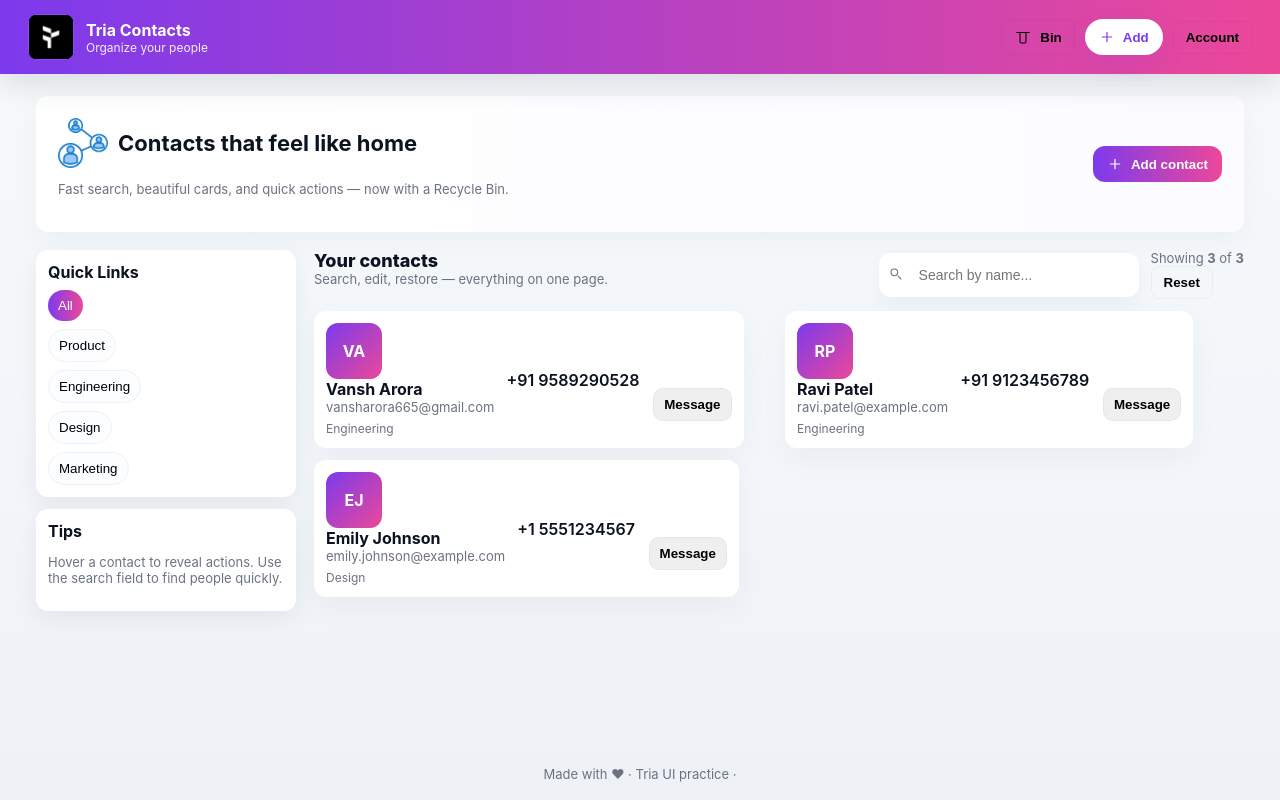
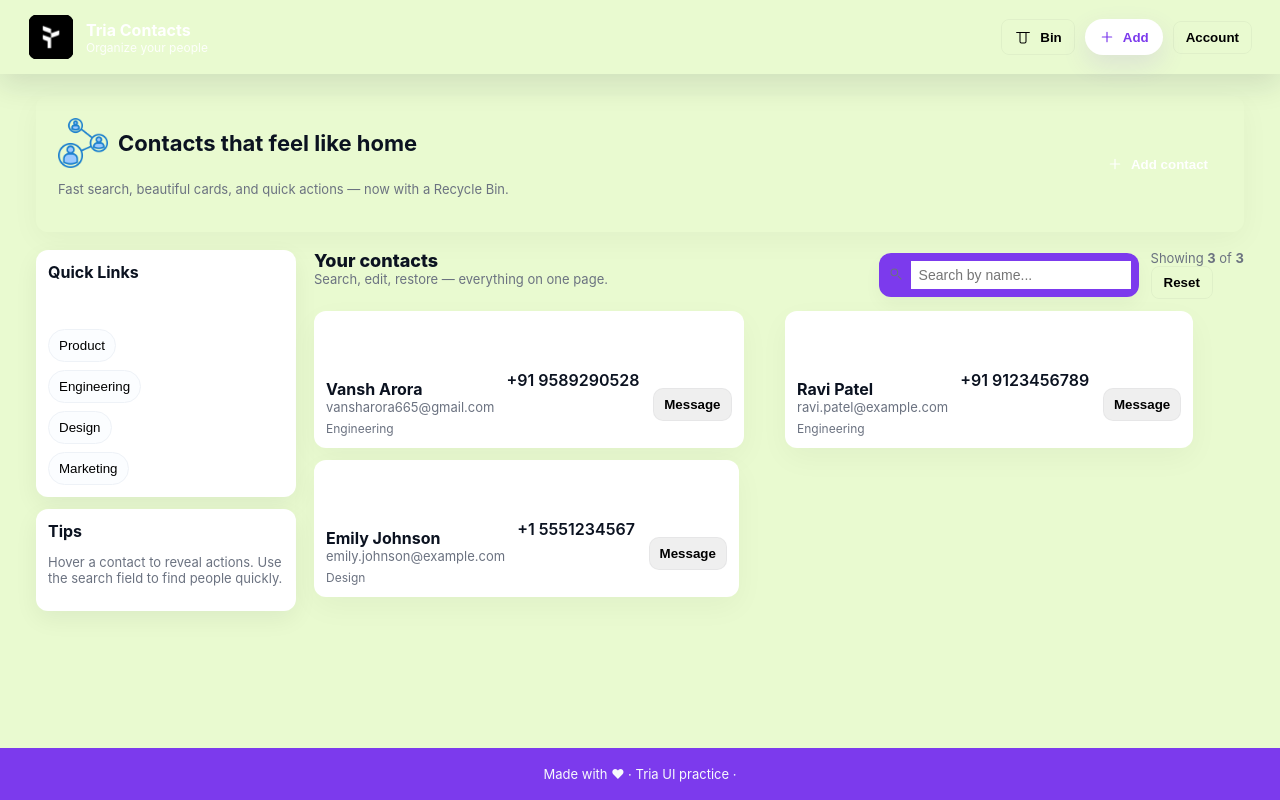
Before and after one commit to vansharora665/TriaAssignment, a React (Vite) app: page / in a window 1280 px wide. Built offline with nearby package versions, Linux system fonts and the light colour scheme.

Commit message:
Update App.css

```diff
--- a/src/App.css
+++ b/src/App.css
@@ -32,11 +32,12 @@ body {
   flex-direction: column;
   min-height: 100vh;
   width: 100%;
+  background-color: #e9fad0;
 }
 
 /* nav */
 .nav {
-  background: linear-gradient(90deg, var(--accent1), var(--accent2));
+  background: linear-gradient(90deg, var(--accent1));
   padding: 14px 0;
   box-shadow: 0 10px 30px rgba(16,24,40,0.12);
   z-index: 30;
@@ -99,7 +100,7 @@ body {
   font-weight:600;
 }
 .btn--primary { background:white; color:var(--accent1); box-shadow:0 10px 26px rgba(124,58,237,0.12); }
-.btn--secondary { background:linear-gradient(90deg,var(--accent1),var(--accent2)); color:white; border:0; padding:10px 14px; border-radius:12px; }
+.btn--secondary { background:linear-gradient(90deg,var(--accent2)); color:white; border:0; padding:10px 14px; border-radius:12px; }
 .btn--ghost { background:transparent; border:1px solid rgba(11,22,36,0.04); padding:8px 12px; border-radius:8px; }
 .btn--small { padding:8px 10px; border-radius:10px; border:1px solid rgba(11,22,36,0.04); }
 .btn--danger { background:#ef4444; color:white; border-radius:10px; padding:10px 14px; border:none; }
@@ -111,7 +112,7 @@ body {
   display:flex;
   justify-content:space-between;
   align-items:center;
-  background:linear-gradient(90deg,#fff,#fcfbff);
+  background:linear-gradient(90deg,#ffffff);
   padding:22px;
   border-radius:12px;
   box-shadow:0 8px 30px rgba(11,18,32,0.04);
@@ -125,11 +126,11 @@ body {
 /* layout */
 .layout { display:flex; gap:18px; align-items:flex-start; }
 .sidebar { width:260px; flex-shrink:0; }
-.sidebar__card { background:white; padding:12px; border-radius:12px; box-shadow:0 8px 24px var(--card-shadow); margin-bottom:12px; }
+.sidebar__card { background:rgb(255, 255, 255); padding:12px; border-radius:12px; box-shadow:0 8px 24px var(--card-shadow); margin-bottom:12px; }
 .sidebar__title { font-weight:700; margin-bottom:8px; }
 .sidebar__list { list-style:none; padding:0; margin:0; display:flex; flex-direction:column; gap:8px; }
 .chip { border:1px solid #eef2f7; padding:8px 10px; border-radius:999px; background:#fbfdff; cursor:pointer; }
-.chip--active { background:linear-gradient(90deg,var(--accent1),var(--accent2)); color:white; border:none; }
+.chip--active { background:linear-gradient(90deg,var(--accent2)); color:white; border:none; }
 
 /* main */
 .main { flex:1; display:flex; flex-direction:column; }
@@ -138,7 +139,7 @@ body {
 .controls { display:flex; gap:12px; align-items:center; }
 
 /* search */
-.searchbar { display:flex; align-items:center; background:white; padding:8px; border-radius:12px; box-shadow:0 8px 18px rgba(11,18,32,0.04); min-width:260px; }
+.searchbar { display:flex; align-items:center; background:var(--accent1); padding:8px; border-radius:12px; box-shadow:0 8px 18px rgba(11,18,32,0.04); min-width:260px; }
 .search__icon { margin-right:8px; color:var(--muted); }
 .search__input { border:0; outline:0; padding:6px 8px; font-size:14px; width:220px; }
 
@@ -157,7 +158,7 @@ body {
   align-items:center;
   gap:12px;
   padding:12px;
-  background:white;
+  background:rgb(255, 255, 255);
   border-radius:12px;
   box-shadow:0 10px 30px rgba(11,18,32,0.04);
   position:relative;
@@ -168,7 +169,7 @@ body {
   width:56px;
   height:56px;
   border-radius:12px;
-  background:linear-gradient(135deg,var(--accent1),var(--accent2));
+  background:linear-gradient(135deg,var(--accent1));
   display:flex;
   align-items:center;
   justify-content:center;
@@ -227,4 +228,4 @@ body {
 .avatar-img { width:100%; height:100%; border-radius:12px; object-fit:cover; }
 
 /* footer */
-.footer { text-align:center; padding:18px 36px; color:var(--muted); font-size:13px; margin-top:auto; }
+.footer { text-align:center; padding:18px 36px; color:var(--bg1); font-size:13px; margin-top:auto; background-color: var(--accent1);}
```
